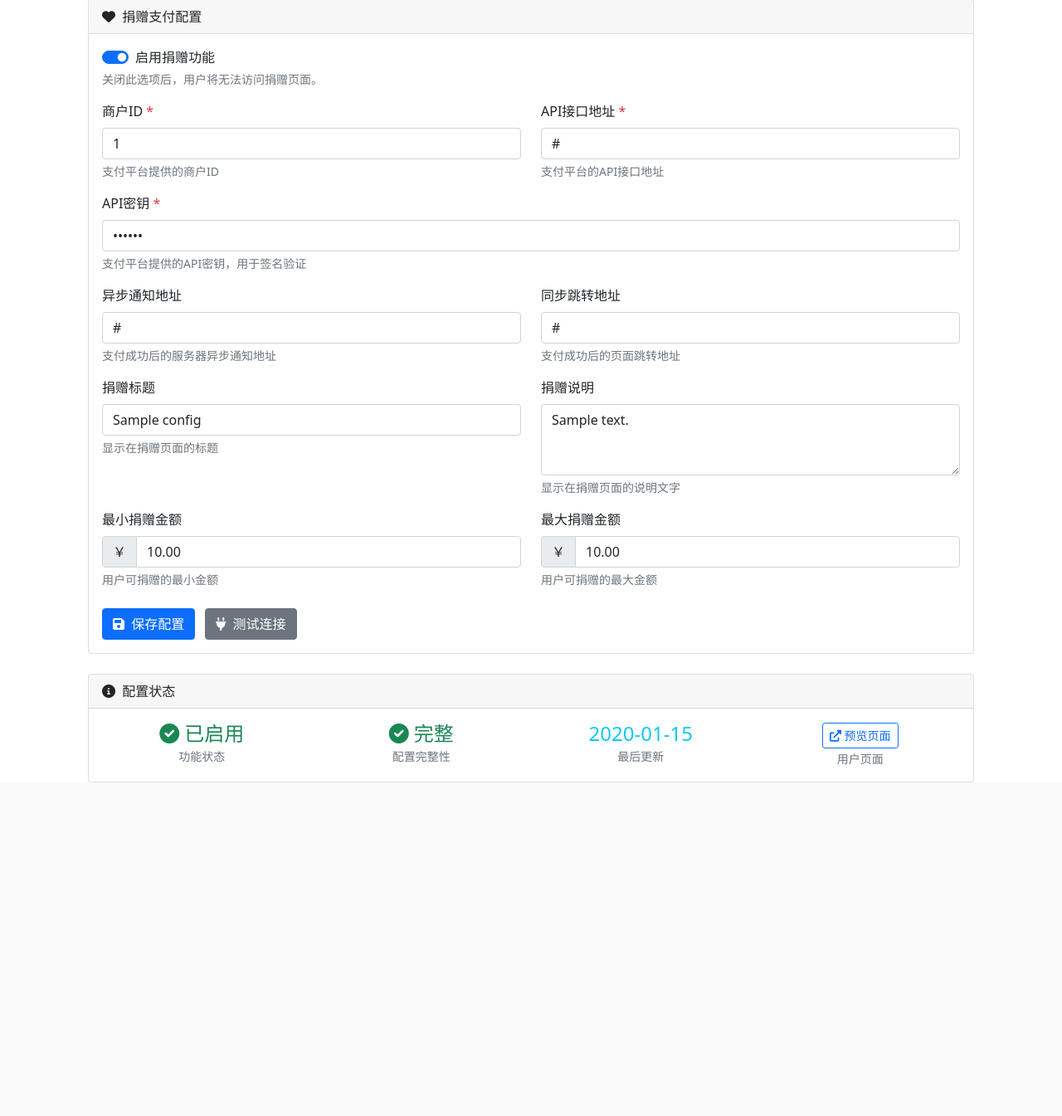
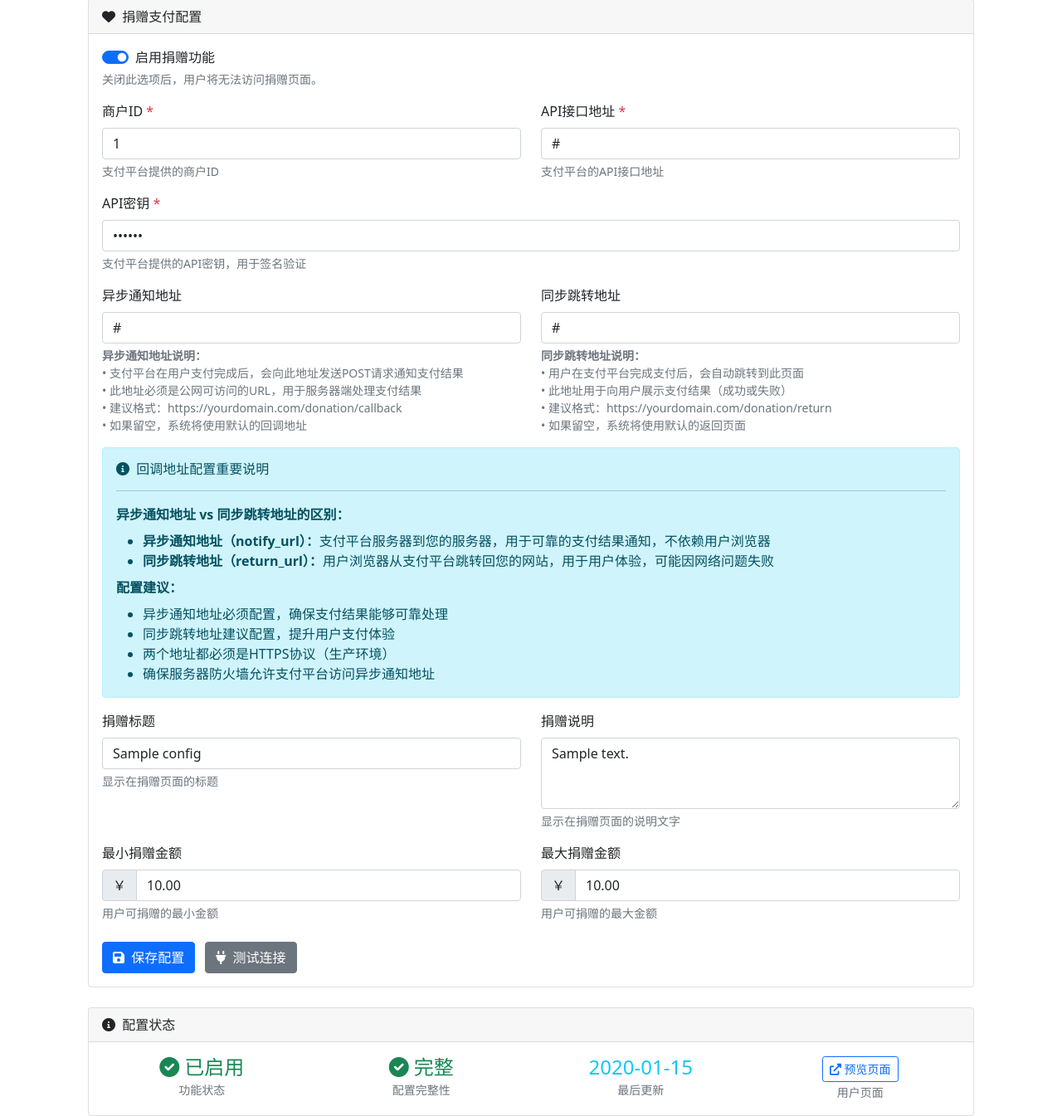
Before and after one commit to yuanhuat/adghm, a Flask app: page /admin/donation-config in a window 1280 px wide. Shown: the part 185-1530 px from the top of the page at 83% size. Before the commit the page ends 1128 px from the top, so only its background shows below. Run offline with Flask 3, Linux system fonts and the light colour scheme; a user stored in the database is signed in; tables that the repository leaves empty hold one stand-in row (values such as "Sample post"); some libraries are stand-ins or nearby versions.

Commit message:
feat(捐赠配置): 添加回调地址配置功能并完善说明文档
- 在视图函数中增加对配置文件中回调地址的支持，未配置时使用默认地址
- 在管理界面添加详细的回调地址说明和配置建议
- 区分异步通知地址和同步跳转地址的功能差异

```diff
--- a/app/templates/admin/donation_config.html
+++ b/app/templates/admin/donation_config.html
@@ -65,13 +65,43 @@
                     <div class="col-md-6">
                         <label for="notify_url" class="form-label">异步通知地址</label>
                         <input type="url" class="form-control" id="notify_url" name="notify_url" value="{{ config.notify_url or '' }}">
-                        <div class="form-text text-muted">支付成功后的服务器异步通知地址</div>
+                        <div class="form-text text-muted">
+                            <strong>异步通知地址说明：</strong><br>
+                            • 支付平台在用户支付完成后，会向此地址发送POST请求通知支付结果<br>
+                            • 此地址必须是公网可访问的URL，用于服务器端处理支付结果<br>
+                            • 建议格式：https://yourdomain.com/donation/callback<br>
+                            • 如果留空，系统将使用默认的回调地址
+                        </div>
                     </div>
                     <div class="col-md-6">
                         <label for="return_url" class="form-label">同步跳转地址</label>
                         <input type="url" class="form-control" id="return_url" name="return_url" value="{{ config.return_url or '' }}">
-                        <div class="form-text text-muted">支付成功后的页面跳转地址</div>
+                        <div class="form-text text-muted">
+                            <strong>同步跳转地址说明：</strong><br>
+                            • 用户在支付平台完成支付后，会自动跳转到此页面<br>
+                            • 此地址用于向用户展示支付结果（成功或失败）<br>
+                            • 建议格式：https://yourdomain.com/donation/return<br>
+                            • 如果留空，系统将使用默认的返回页面
+                        </div>
                     </div>
+                </div>
+
+                <!-- 回调地址配置说明 -->
+                <div class="alert alert-info" role="alert">
+                    <h6 class="alert-heading"><i class="fas fa-info-circle me-1"></i> 回调地址配置重要说明</h6>
+                    <hr>
+                    <p class="mb-2"><strong>异步通知地址 vs 同步跳转地址的区别：</strong></p>
+                    <ul class="mb-2">
+                        <li><strong>异步通知地址（notify_url）：</strong>支付平台服务器到您的服务器，用于可靠的支付结果通知，不依赖用户浏览器</li>
+                        <li><strong>同步跳转地址（return_url）：</strong>用户浏览器从支付平台跳转回您的网站，用于用户体验，可能因网络问题失败</li>
+                    </ul>
+                    <p class="mb-2"><strong>配置建议：</strong></p>
+                    <ul class="mb-0">
+                        <li>异步通知地址必须配置，确保支付结果能够可靠处理</li>
+                        <li>同步跳转地址建议配置，提升用户支付体验</li>
+                        <li>两个地址都必须是HTTPS协议（生产环境）</li>
+                        <li>确保服务器防火墙允许支付平台访问异步通知地址</li>
+                    </ul>
                 </div>
 
                 <div class="row mb-3">
```
Also changed, not shown: app/main/views.py (+11 -2 lines).
